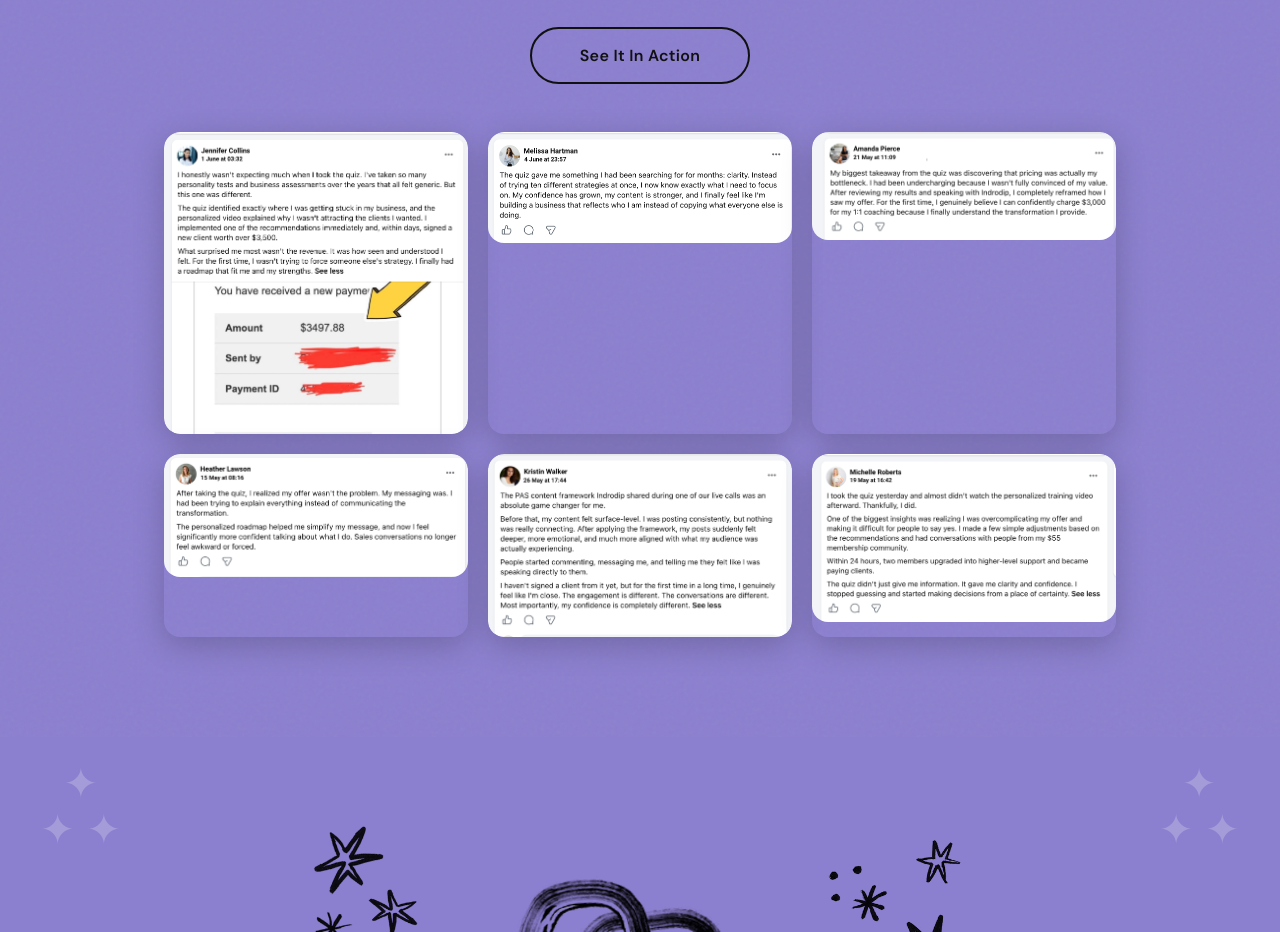
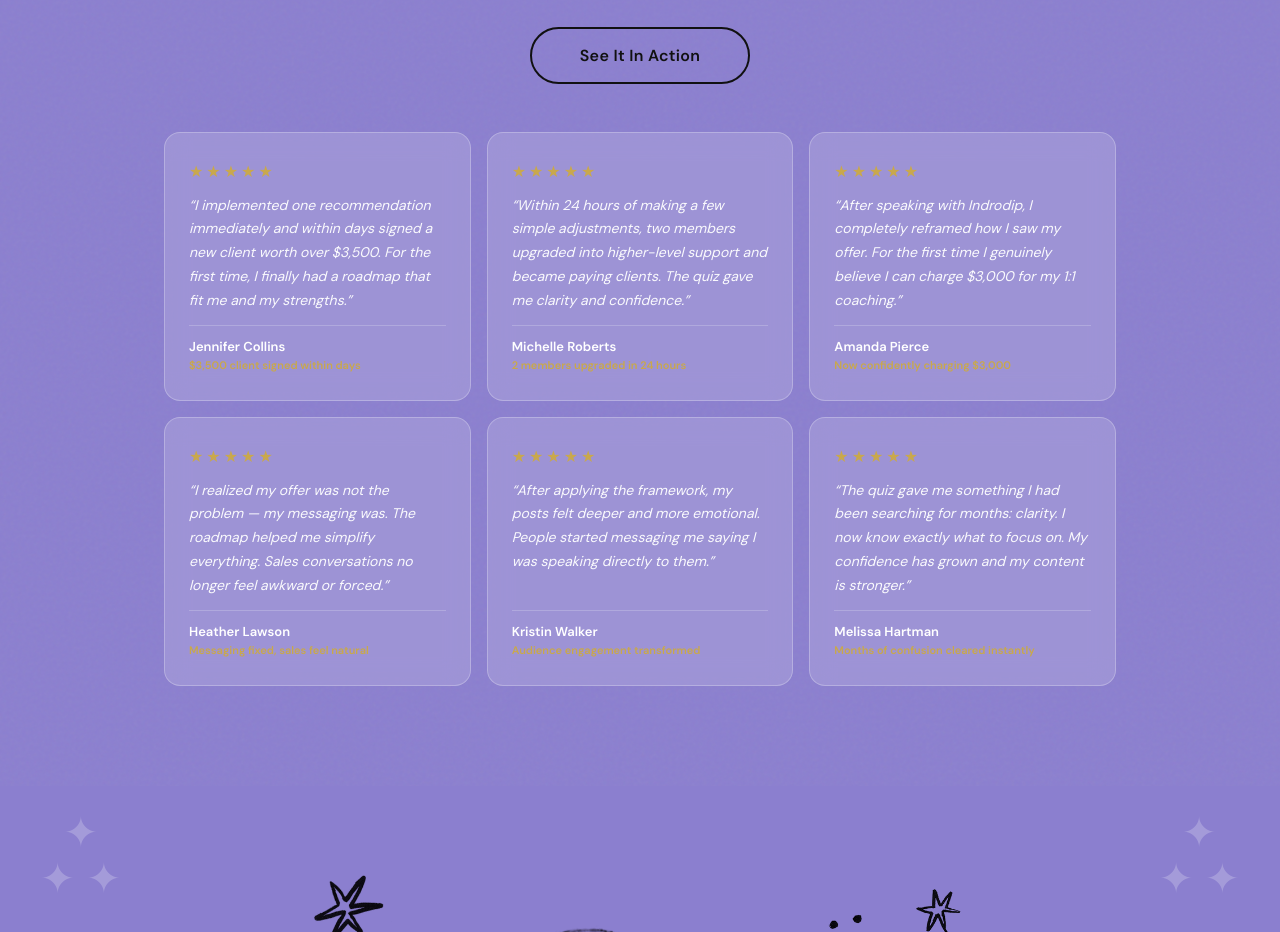
Before and after one commit to indrodip-cmd/quiz-deploy, a Next.js app: page / in a window 1280 px wide. Shown: the part 3940-4872 px from the top of the page. Built offline with nearby package versions, Linux system fonts and the light colour scheme; a web font is replaced by a local one.

Commit message:
Replace screenshot testimonials with clean glass card design

```diff
--- a/app/page.tsx
+++ b/app/page.tsx
@@ -1693,40 +1693,76 @@ function LandingPage({ onStart }: { onStart: () => void }) {
             style={{
               display: 'grid',
               gridTemplateColumns: 'repeat(3, 1fr)',
-              gap: '20px',
-              maxWidth: '1100px',
+              gap: '16px',
+              maxWidth: '1000px',
               margin: '48px auto 0',
               padding: '0 24px',
             }}
             className="testimonials-grid-responsive"
           >
             {[
-              '/testimonials/T1__1_.png',
-              '/testimonials/T2__1_.png',
-              '/testimonials/T3__1_.png',
-              '/testimonials/T4__1_.png',
-              '/testimonials/T5__1_.png',
-              '/testimonials/T6__1_.png',
-            ].map((src, i) => (
+              {
+                name: 'Jennifer Collins',
+                result: '$3,500 client signed within days',
+                text: 'I implemented one recommendation immediately and within days signed a new client worth over $3,500. For the first time, I finally had a roadmap that fit me and my strengths.',
+              },
+              {
+                name: 'Michelle Roberts',
+                result: '2 members upgraded in 24 hours',
+                text: 'Within 24 hours of making a few simple adjustments, two members upgraded into higher-level support and became paying clients. The quiz gave me clarity and confidence.',
+              },
+              {
+                name: 'Amanda Pierce',
+                result: 'Now confidently charging $3,000',
+                text: 'After speaking with Indrodip, I completely reframed how I saw my offer. For the first time I genuinely believe I can charge $3,000 for my 1:1 coaching.',
+              },
+              {
+                name: 'Heather Lawson',
+                result: 'Messaging fixed, sales feel natural',
+                text: 'I realized my offer was not the problem — my messaging was. The roadmap helped me simplify everything. Sales conversations no longer feel awkward or forced.',
+              },
+              {
+                name: 'Kristin Walker',
+                result: 'Audience engagement transformed',
+                text: 'After applying the framework, my posts felt deeper and more emotional. People started messaging me saying I was speaking directly to them.',
+              },
+              {
+                name: 'Melissa Hartman',
+                result: 'Months of confusion cleared instantly',
+                text: 'The quiz gave me something I had been searching for months: clarity. I now know exactly what to focus on. My confidence has grown and my content is stronger.',
+              },
+            ].map((t, i) => (
               <motion.div
                 key={i}
                 variants={cardFadeUp}
                 style={{
+                  background: 'rgba(255,255,255,0.15)',
+                  backdropFilter: 'blur(12px)',
+                  border: '1px solid rgba(255,255,255,0.25)',
                   borderRadius: '16px',
-                  overflow: 'hidden',
-                  boxShadow: '0 8px 32px rgba(0,0,0,0.2)',
+                  padding: '28px 24px',
+                  display: 'flex',
+                  flexDirection: 'column',
+                  gap: '12px',
                 }}
               >
-                <img
-                  src={src}
-                  alt={`Testimonial ${i + 1}`}
-                  style={{
-                    width: '100%',
-                    height: 'auto',
-                    display: 'block',
-                    borderRadius: '16px',
-                  }}
-                />
+                <div style={{ display: 'flex', gap: '3px' }}>
+                  {[...Array(5)].map((_, s) => (
+                    <span key={s} style={{ color: '#c9a84c', fontSize: '16px' }}>★</span>
+                  ))}
+                </div>
+                <p style={{
+                  fontSize: '14px',
+                  color: 'rgba(255,255,255,0.95)',
+                  lineHeight: '1.7',
+                  fontStyle: 'italic',
+                  margin: 0,
+                  flex: 1,
+                }}>&ldquo;{t.text}&rdquo;</p>
+                <div style={{ borderTop: '1px solid rgba(255,255,255,0.2)', paddingTop: '12px' }}>
+                  <p style={{ fontSize: '13px', fontWeight: '700', color: '#ffffff', margin: 0 }}>{t.name}</p>
+                  <p style={{ fontSize: '11px', color: '#c9a84c', margin: '3px 0 0', fontWeight: '600' }}>{t.result}</p>
+                </div>
               </motion.div>
             ))}
           </motion.div>
```
